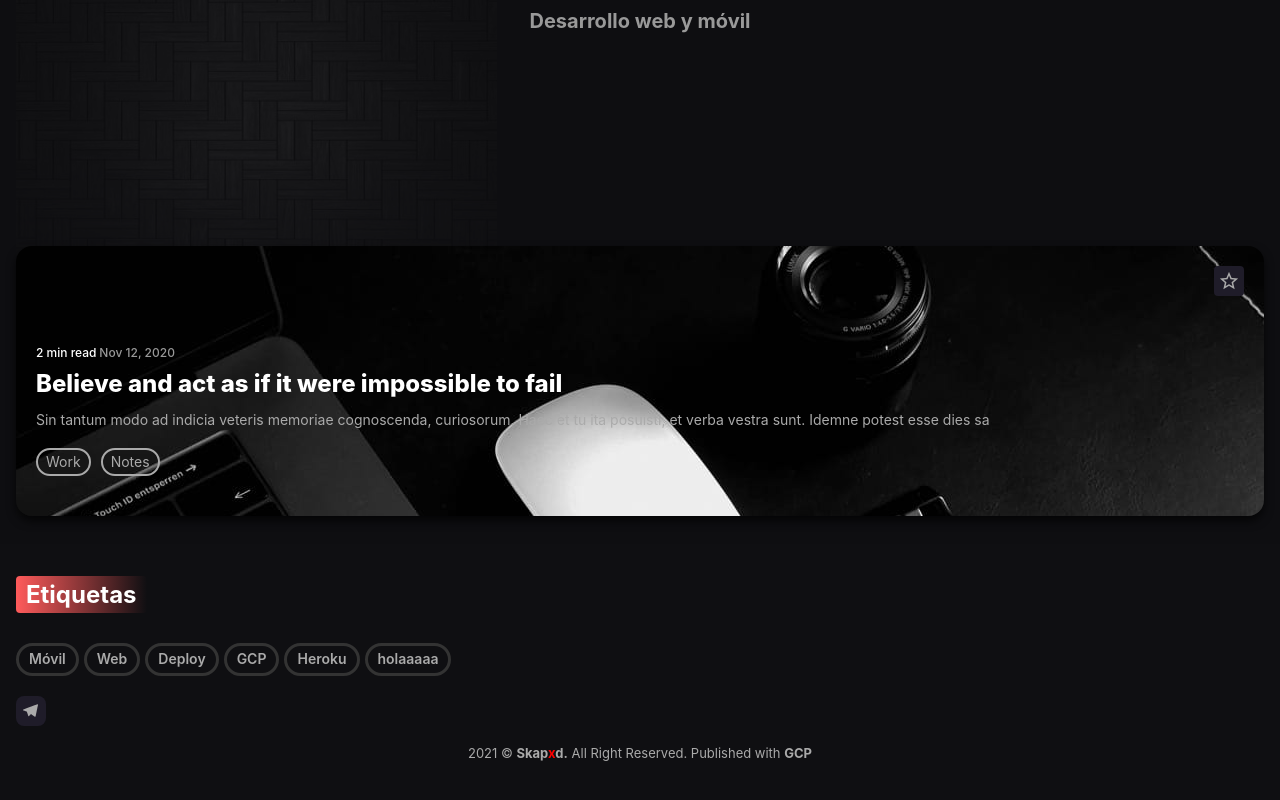
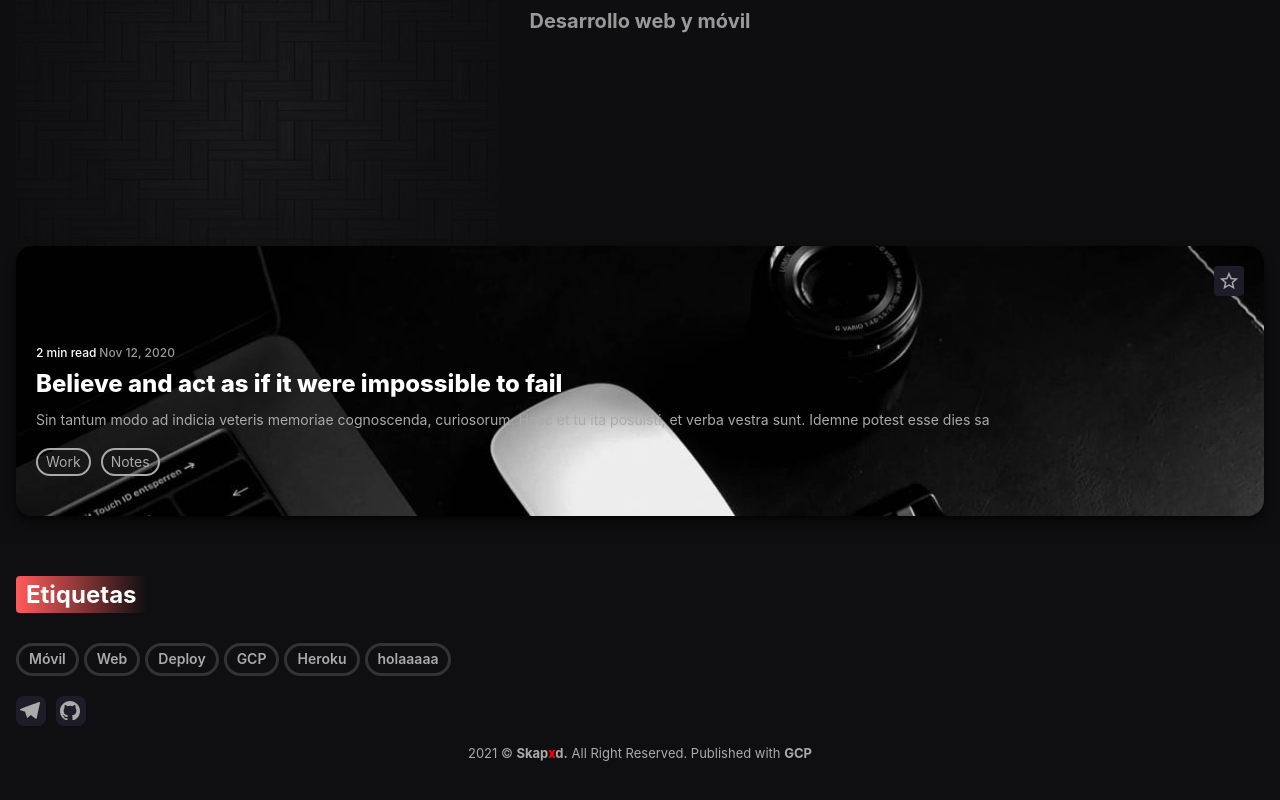
Before and after one commit to skapxd/cdw_portafolio, a Next.js app: page / in a window 1280 px wide. Shown: the part 256-1056 px from the top of the page. Built offline with nearby package versions, Linux system fonts and the light colour scheme.

Commit message:
BUILD: v0.0.1

```diff
--- a/components/CardPost/CardPost.module.sass
+++ b/components/CardPost/CardPost.module.sass
@@ -7,6 +7,8 @@
     width: 100%
     z-index: 1
     border-radius: 1.6rem
+    background-size: cover
+    background-repeat: no-repeat
     padding: 2rem
     box-shadow: 0 5px 10px 0 rgb(0 0 0 / 70%)
     transition: box-shadow 0.3s ease
--- a/components/CardPost/CardPost.tsx
+++ b/components/CardPost/CardPost.tsx
@@ -30,7 +30,7 @@ export function CardPost(props: CardPostI) {
         <Link href={'/post/' + urlPost} key={id}>
             <a
                 className={Style.card}
-                style={{ background: `url(${urlImage})` }}
+                style={{ backgroundImage: `url(${urlImage})` }}
             >
                 <div className={Style.card_starWrapper}>
                     <span className={`material-icons ${Style.card_star}`}>
--- a/components/Fotter/Footer.module.sass
+++ b/components/Fotter/Footer.module.sass
@@ -9,6 +9,10 @@
     font-size: 1.3rem
     background: $background
 
+    &_socialMedia
+        display: flex
+        gap: 1rem
+
     &_right
         margin-top: 2rem
         align-self: center
--- a/components/Fotter/Footer.tsx
+++ b/components/Fotter/Footer.tsx
@@ -1,11 +1,15 @@
 import React from 'react'
+import { Github } from '../Icons/Github'
 import { Telegram } from '../Icons/Telegram'
 import Style from './Footer.module.sass'
 
 export const Footer = () => {
     return (
         <footer className={Style.footer}>
-            <Telegram href="https://t.me/skapxd" />
+            <div className={Style.footer_socialMedia}>
+                <Telegram />
+                <Github />
+            </div>
             <div className={Style.footer_right}>
                 2021 ©{' '}
                 <b>
--- /dev/null
+++ b/components/Icons/Github.tsx
@@ -0,0 +1,32 @@
+import Link from 'next/link'
+import Style from './Icons.module.sass'
+
+interface GithubI {
+    href?: string
+    className?: string
+}
+
+export const Github = (props: GithubI) => {
+    const { href, className } = props
+
+    return (
+        <Link href={href ?? 'https://github.com/skapxd'}>
+            <a target="_blank" className={`${Style.github} ${className}`}>
+                <svg
+                    xmlns="http://www.w3.org/2000/svg"
+                    viewBox="0 0 1024 998.74"
+                >
+                    <g id="Capa_2" data-name="Capa 2">
+                        <g id="Capa_1-2" data-name="Capa 1">
+                            <path
+                                d="M512,0C229.12,0,0,229.12,0,512,0,738.56,146.56,929.92,350.08,997.76c25.6,4.48,35.2-10.88,35.2-24.32,0-12.16-.64-52.48-.64-95.36C256,901.76,222.72,846.72,212.48,817.92c-5.76-14.72-30.72-60.16-52.48-72.32-17.92-9.6-43.52-33.28-.64-33.92,40.32-.64,69.12,37.12,78.72,52.48,46.08,77.44,119.68,55.68,149.12,42.24,4.48-33.28,17.92-55.68,32.64-68.48-113.92-12.8-233-57-233-252.8,0-55.68,19.84-101.76,52.48-137.6-5.12-12.8-23-65.28,5.12-135.68,0,0,42.88-13.44,140.8,52.48a482.71,482.71,0,0,1,256,0c97.92-66.56,140.8-52.48,140.8-52.48,28.16,70.4,10.24,122.88,5.12,135.68,32.64,35.84,52.48,81.28,52.48,137.6,0,196.48-119.68,240-233.6,252.8,18.56,16,34.56,46.72,34.56,94.72,0,68.48-.64,123.52-.64,140.8,0,13.44,9.6,29.44,35.2,24.32C877.44,929.92,1024,737.92,1024,512,1024,229.12,794.88,0,512,0Z"
+                                fill="#1b1f23"
+                                fillRule="evenodd"
+                            />
+                        </g>
+                    </g>
+                </svg>
+            </a>
+        </Link>
+    )
+}
--- a/components/Icons/Icons.module.sass
+++ b/components/Icons/Icons.module.sass
@@ -1,6 +1,7 @@
 @import '../../styles/_theme.module.scss'
 
-.telegram
+.telegram,
+.github
     cursor: pointer
     width: 3rem
     height: 3rem
@@ -13,10 +14,11 @@
     &:hover
         background: $greyPass
 
-    & > svg
+    &  svg
         margin-left: -0.2rem
-        width: 1.5rem
-        height: 1.5rem
+        // width: 1.5rem
+        // height: 1.5rem
+        padding: 0.6rem
 
         & path
             fill: $greyAct
--- a/components/Icons/Telegram.tsx
+++ b/components/Icons/Telegram.tsx
@@ -2,7 +2,7 @@ import Link from 'next/link'
 import Style from './Icons.module.sass'
 
 interface TelegramI {
-    href: string
+    href?: string
     className?: string
 }
 
@@ -10,7 +10,7 @@ export const Telegram = (props: TelegramI) => {
     const { href, className } = props
 
     return (
-        <Link href={href}>
+        <Link href={href ?? 'https://t.me/skapxd'}>
             <a className={`${Style.telegram} ${className}`} target="_blank">
                 <svg xmlns="http://www.w3.org/2000/svg" viewBox="0 0 24 20">
                     <g id="Capa_2" data-name="Capa 2">
--- a/package.json
+++ b/package.json
@@ -7,6 +7,9 @@
         "build": "next build",
         "start": "next start",
         "lint": "next lint",
+        "logs": "gcloud app logs tail",
+        "gcp": "gcloud app deploy --project portafolio-nextjs",
+        "open": "gcloud app browse",
         "test": "cypress open"
     },
     "dependencies": {
```
Also changed, not shown: app.yaml (added, +33 -0 lines), 1 other file (tests, documents, lock files or other folders).
